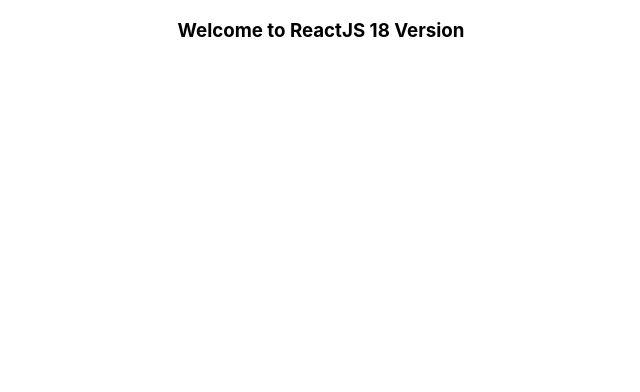
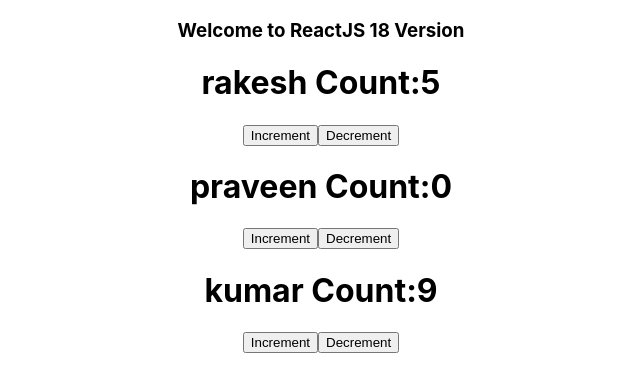
Before and after one commit to Reehana12/rb14, a React (Create React App) app: page / in a window 1280 px wide. Shown: the top 392 px of the page, without its empty margins (319-959 px from the left). Built offline with nearby package versions, Linux system fonts and the light colour scheme.

Commit message:
basic counter with props

```diff
--- a/src/App.jsx
+++ b/src/App.jsx
@@ -1,10 +1,15 @@
 import logo from "./logo.svg";
 import "./App.css";
+import React from 'react';
+import Counter from './Counter'
+function App() {
 
-function App() {
   return (
     <div className="App">
       <h3>Welcome to ReactJS 18 Version</h3>
+      <Counter initvalue={5} name={"rakesh"}></Counter>
+      <Counter initvalue={0} name={'praveen'}></Counter>
+      <Counter initvalue={9} name={'kumar'}></Counter>
     </div>
   );
 }
--- /dev/null
+++ b/src/Counter.jsx
@@ -0,0 +1,19 @@
+import React from 'react';
+function Counter(props){
+    console.log(props)
+    const [count,setCount] = React.useState(props.initvalue);
+    function increment(){
+        setCount(count+1)
+    }
+    function decrement(){
+        setCount(count-1)
+    }
+    return(
+        <div>
+            <h1>{props.name} Count:{count}</h1>
+            <button onClick={increment}>Increment</button>
+            <button onClick={decrement}>Decrement</button>
+        </div>
+    )
+}
+export default Counter
```
